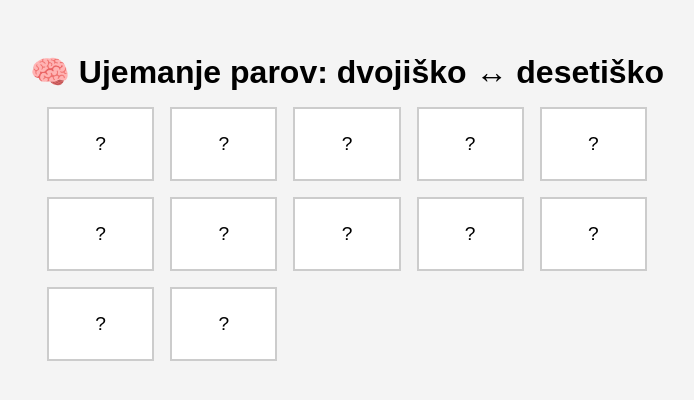
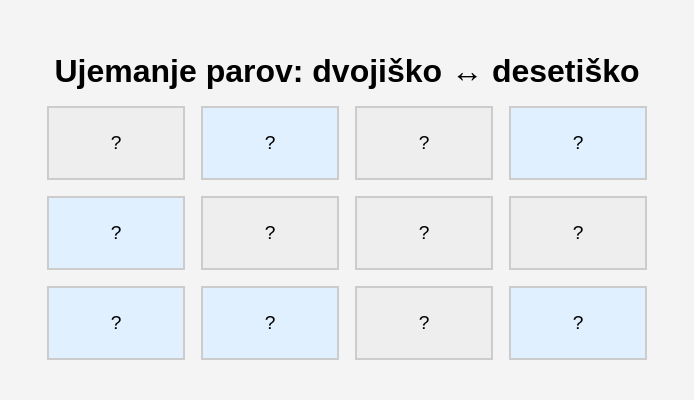
Before and after one commit to sonchek123/dvojiska_spomin, a plain HTML site: page index.html in a window 1280 px wide. Shown: the whole page, without its empty margins (293-987 px from the left). Drawn offline with Linux system fonts and the light colour scheme.

Commit message:
Update index.html

```diff
--- a/index.html
+++ b/index.html
@@ -17,32 +17,38 @@
     }
     #game {
       display: grid;
-      grid-template-columns: repeat(auto-fit, minmax(100px, 1fr));
+      grid-template-columns: repeat(4, 1fr); /* 4 kartice v vrstici */
       gap: 1rem;
       max-width: 600px;
       margin: 0 auto;
     }
     .card {
-      background: #fff;
       border: 2px solid #ccc;
       padding: 1.5rem;
       font-size: 1.2rem;
       cursor: pointer;
       user-select: none;
       transition: background 0.3s;
+      background: #ffffff;
+    }
+    .card[data-type="bin"] {
+      background: #e0f0ff; /* svetlo modra */
+    }
+    .card[data-type="dec"] {
+      background: #eeeeee; /* svetlo siva */
     }
     .matched {
-      background: #d4edda;
+      background: #d4edda !important;
       color: #2e7d32;
       pointer-events: none;
     }
     .flipped {
-      background: #e3f2fd;
+      background: #fff !important;
     }
   </style>
 </head>
 <body>
-  <h1>🧠 Ujemanje parov: dvojiško ↔ desetiško</h1>
+  <h1>Ujemanje parov: dvojiško ↔ desetiško</h1>
   <div id="game"></div>
   <p id="status"></p>
 
@@ -111,7 +117,7 @@
       }
 
       if (matched.length === numPairs * 2) {
-        status.textContent = '🎉 Vse pare si našel!';
+        status.textContent = 'Našel si vse pare!';
       }
     }
 
```
